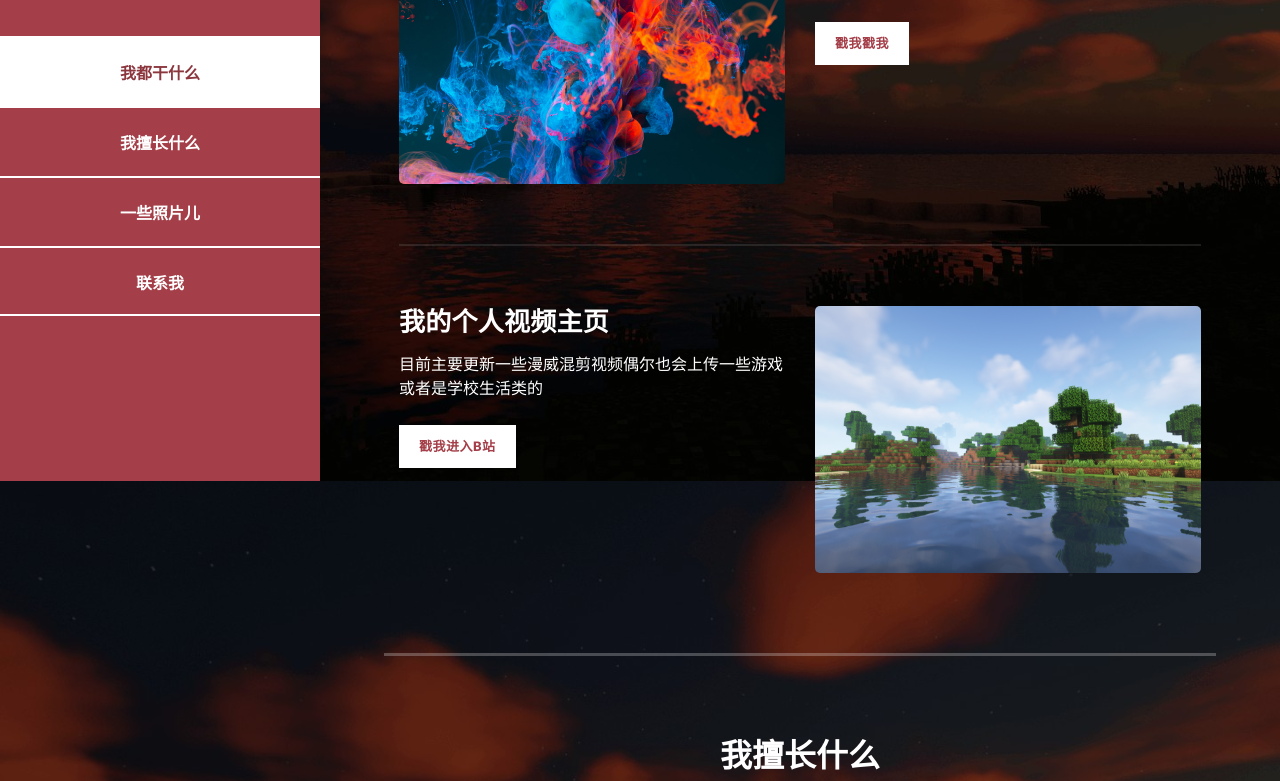
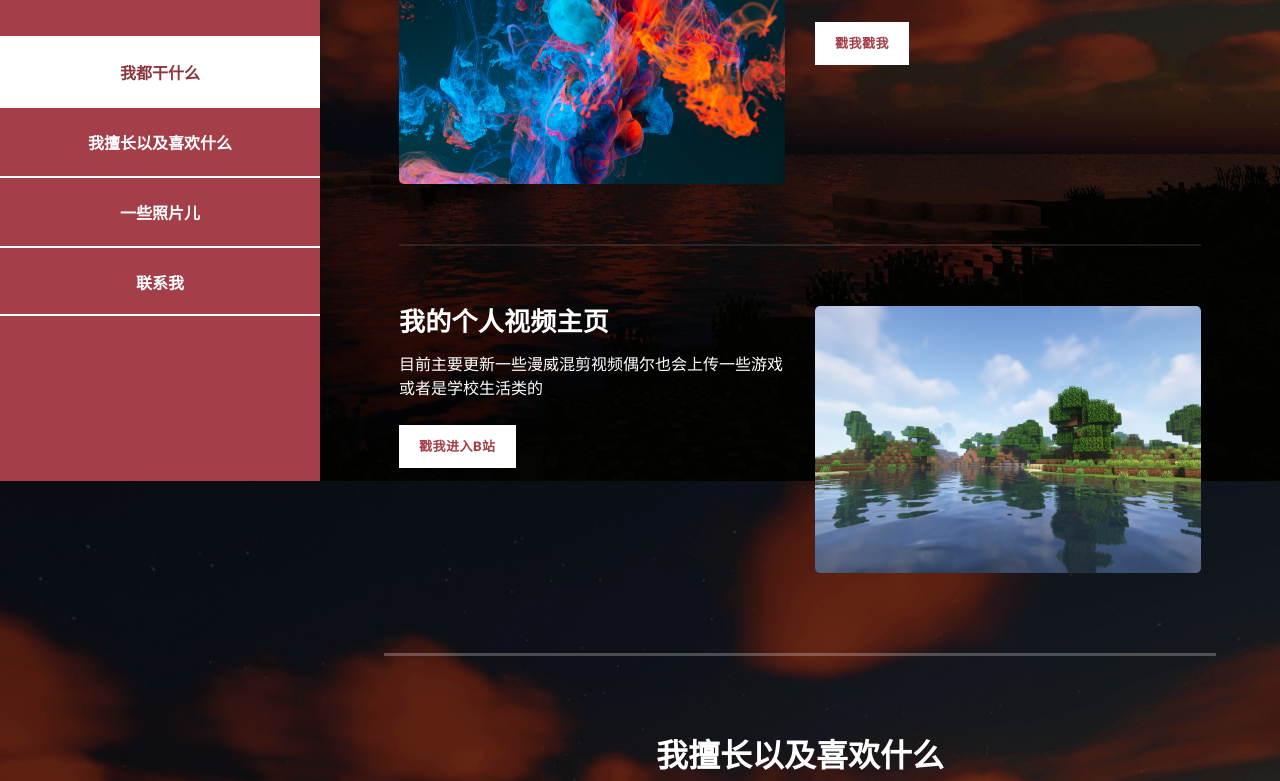
Before and after one commit to TonyStark10241/tonystark10241.github.io, a plain HTML site: page index.html in a window 1280 px wide. Shown: the part 319-1100 px from the top of the page. Drawn offline with Linux system fonts and the light colour scheme.

Commit message:
Update index.html

```diff
--- a/index.html
+++ b/index.html
@@ -43,7 +43,7 @@
             <nav class="main-nav" role="navigation">
               <ul class="main-menu">
                 <li><a href="#section1">我都干什么</a></li>
-                <li><a href="#section2">我擅长什么</a></li>
+                <li><a href="#section2">我擅长以及喜欢什么</a></li>
                 <li><a href="#section3">一些照片儿</a></li>
                 <li><a href="#section4">联系我</a></li>
               </ul>
@@ -107,7 +107,7 @@
       <section class="section my-services" data-section="section2">
         <div class="container">
           <div class="section-heading">
-            <h2>我擅长什么</h2>
+            <h2>我擅长以及喜欢什么</h2>
             <div class="line-dec"></div>
             <span
               >Stay hungry,stay foolish.</span
```
